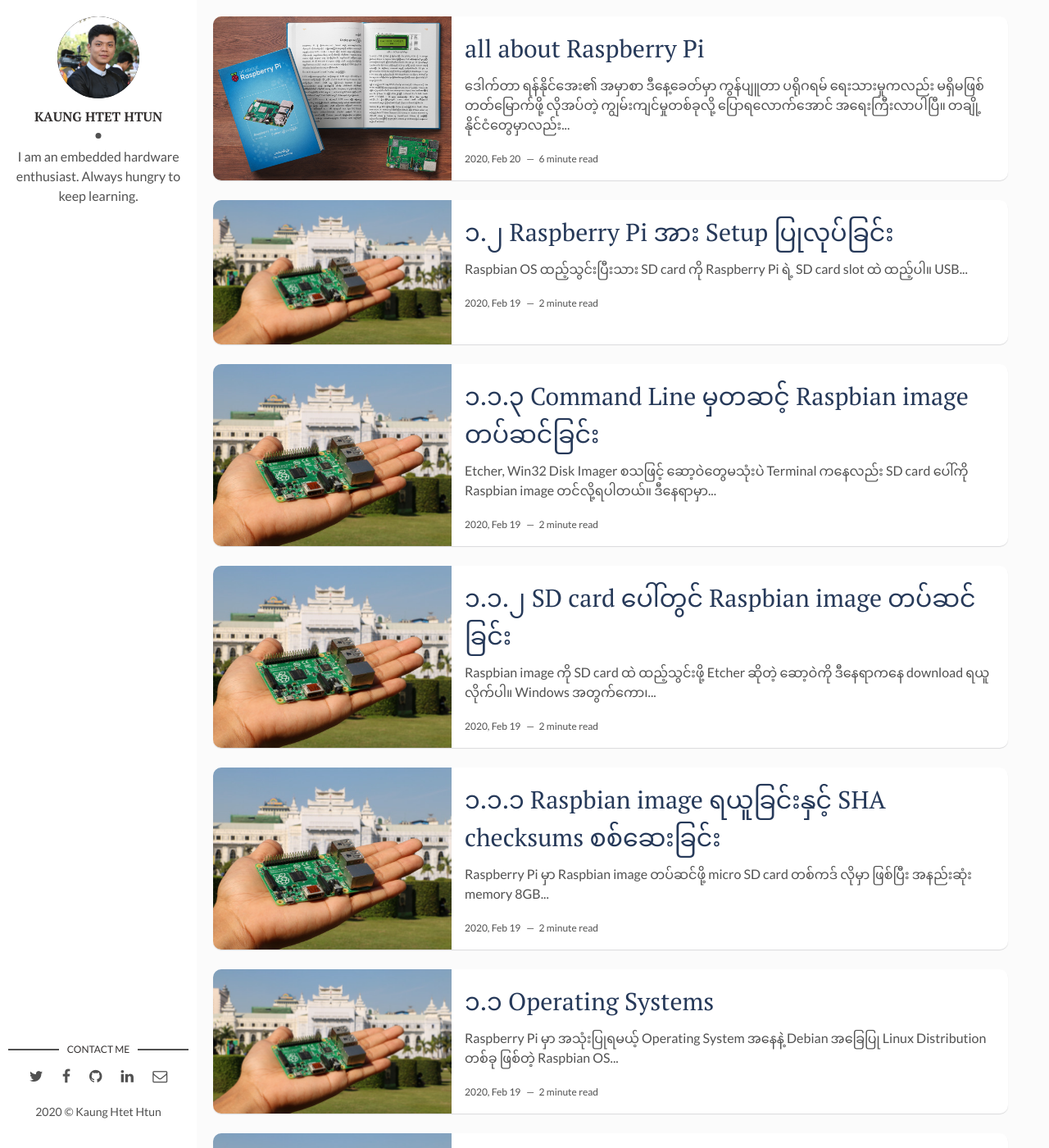
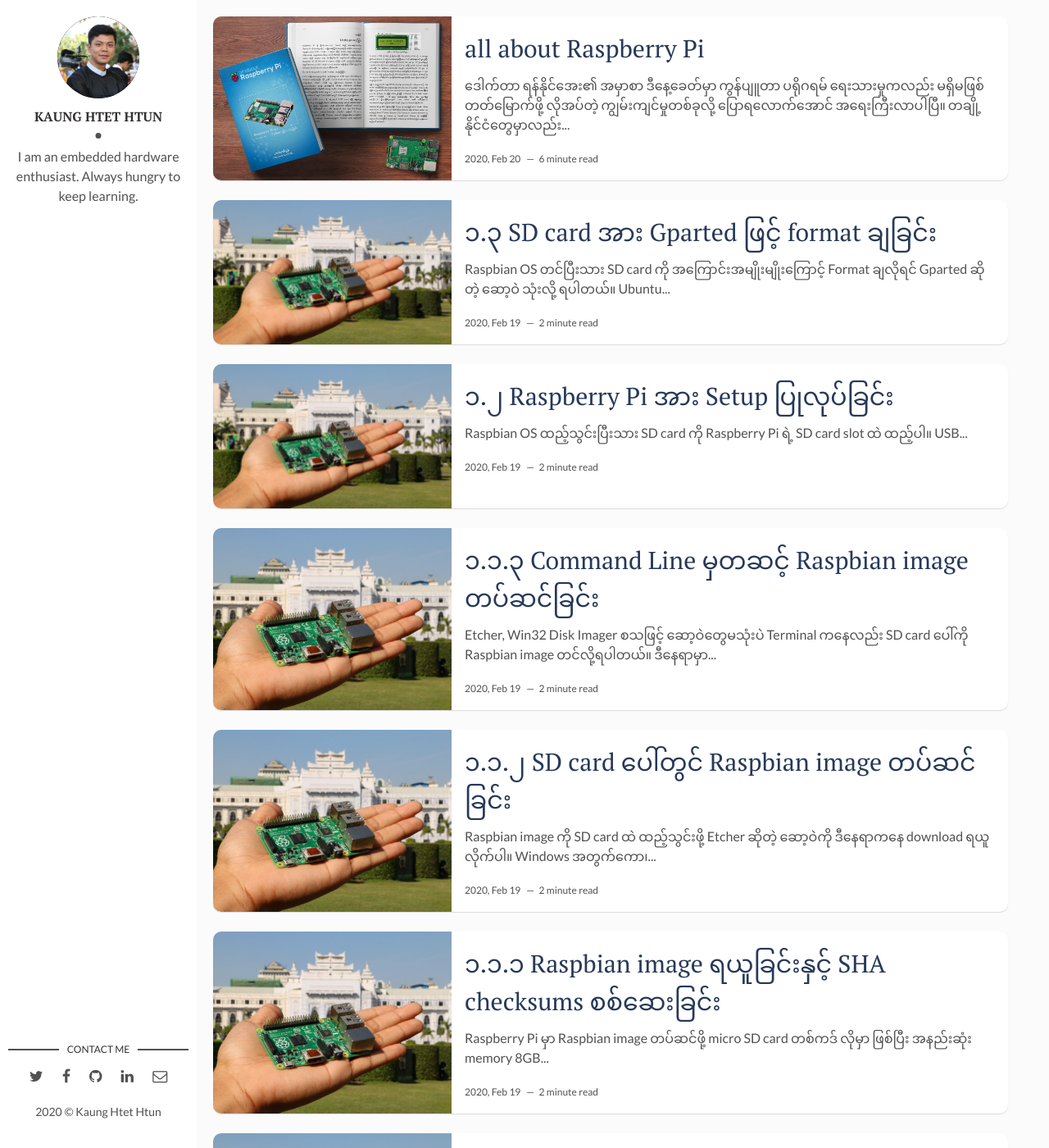
Before and after one commit to kogyikaunghtet/kogyikaunghtet.github.io, a Jekyll site: the page built from index.html, in a window 1280 px wide and 1400 px high. Shown: the whole window at 82% size. Built offline with Jekyll 4.4.1, drawn with Linux system fonts in a browser that asks for light colours; the list of posts is cut into pages by our own code; some of the changed text lies outside the part shown.

Commit message:
Initial commit

```diff
--- /dev/null
+++ b/_posts/2020-02-19-gparted-format.markdown
@@ -0,0 +1,84 @@
+---
+layout: post
+title: ၁.၃ SD card အား Gparted ဖြင့် format ချခြင်း
+date: 2020-02-19 16:32:20 +0630
+description: Raspberry Pi စာအုပ်
+img: rpibook/raspberry-pi.jpg
+fig-caption: # Add figcaption (optional)
+tags: [Raspberry Pi, Book]
+---
+Raspbian OS တင်ပြီးသား SD card ကို အကြောင်းအမျိုးမျိုးကြောင့် Format ချလိုရင် Gparted ဆိုတဲ့ ဆော့ဝဲ သုံးလို့ ရပါတယ်။ Ubuntu Software Center မှာ Gparted လို့ ရိုက်ရှာပြီး install ထည့်သွင်းလို့ ရသလို terminal ကနေလည်း အောက်ပါ command နဲ့ install လို့ ရပါတယ်။
+
+> $ sudo apt-get install gparted
+
+<p align="center">
+<img src="/assets/img/rpibook/gparted1.png">
+<br>
+<a>ပုံ(၁.၁၉) ၊ Ubuntu Software Center မှတဆင့် GParted ထည့်သွင်းခြင်း</a>
+</p>
+
+ထည့်သွင်းပြီးသွားရင် Gparted ကို ဖွင့်လိုက်ပါ။ ပုံ(၁.၂၀) ကအတိုင်း format ပြုလုပ်လိုတဲ့ ကိုယ့်ရဲ့ SD card ကို ရွေးပေးပါ။ အထက်မှာပြောခဲ့သလိုပဲ SD card ရဲ့ Partition ဟာ /dev/sdb ဖြစ်နေတာကို တွေ့ရပါမယ်။ ပုံ(၁.၂၁) မှာ သတိထားကြည့်လိုက်ရင် Right Click ထောက်ပြထားတဲ့ rootfs Partition က ဒုတိယ Partition /dev/sdb2 ဖြစ်ပြီး သူ့ရှေ့ကပ်လျက် အစိမ်းရောင်လေးက boot partition /dev/sdb1 ဖြစ်ပါတယ်။ ယခု နမူနာ လုပ်ပြနေတဲ့ SD card က 32GB ဖြစ်လို့ unallocated partition မှာ 25.45GB တောင် ဖြစ်နေတာ တွေ့ရပါတယ်။ ဒါကြောင့် SD card ရဲ့ Storage ကို အပြည့်အဝသုံးနိုင်အောင် ပုံ(၁.၁၈) တုန်းကလို Expand Filesystem ပြုလုပ်ရခြင်း ဖြစ်ပါတယ်။
+
+<p align="center">
+<img src="/assets/img/rpibook/gparted2.png">
+<br>
+<a>ပုံ(၁.၂၀) ၊ Gparted တွင် SD card ကို ရွေးချယ်ခြင်း</a>
+</p>
+
+Linux မှာ Partition တွေကို စီမံချင်ရင် ဒီအတိုင်းလုပ်လို့ မရပါဘူး။ SD card ရဲ့ partition တွေဟာ mount ဖြစ်မနေမှ ခွဲလို့ ရမှာပါ။ Right Click ထောက်ပြီး /dev/sdb1 ကော၊ /dev/sdb2 ပါ Unmount ပြုလုပ်ပေးလိုက်ပါ။
+
+<p align="center">
+<img src="/assets/img/rpibook/gparted3.png">
+<br>
+<a>ပုံ(၁.၂၁) ၊ partition ကို unmount ပြုလုပ်ခြင်း</a>
+</p>
+
+Unmount ဖြစ်သွားရင် Right Click ပြန်ထောက်ပြီး ၂ခုလုံးကို Delete လိုက်ပါ။
+
+<p align="center">
+<img src="/assets/img/rpibook/gparted4.png">
+<br>
+<a>ပုံ(၁.၂၂) ၊ Partition များ delete လုပ်ခြင်း</a>
+</p>
+
+SD card တစ်ခုလုံး unallocated ဖြစ်သွားရင် Partition အသစ် တည်ဆောက်ဖို့ Right Click နှိပ်ပြီး New ကို နှိပ်လိုက်ပါ။
+
+<p align="center">
+<img src="/assets/img/rpibook/gparted5.png">
+<br>
+<a>ပုံ(၁.၂၃) ၊ Partition အသစ် တည်ဆောက်ခြင်း</a>
+</p>
+
+ပေါ်လာတဲ့ box ထဲမှာ Partition တွေ ထပ်မခွဲပဲ Label နာမည်ပေးပြီး Add ကို နှိပ်လို့ရပါပြီ။ SD card ကို windows ကနေ Raspbian OS တင်ဖို့ အစီအစဉ်ရှိတယ် ဆိုရင်တော့ File System နေရာမှာ NTFS သို့မဟုတ် FAT32 ကို ရွေးခဲ့နိုင်ပါတယ်။ Ubuntu မှာပဲ သုံးမယ်ဆိုရင် ext4 က အဆင်ပြေပါတယ်။
+
+<p align="center">
+<img src="/assets/img/rpibook/gparted6.png">
+<br>
+<a>ပုံ(၁.၂၄) ၊ Partition Label name ပေးခြင်း</a>
+</p>
+
+New Partition ဖြစ်သွားပြီဆိုရင် အတည်ပြုဖို့ Apply အမှန်ခြစ်ကိုနှိပ်ပေးလိုက်ပါ။
+
+<p align="center">
+<img src="/assets/img/rpibook/gparted7.png">
+<br>
+<a>ပုံ(၁.၂၅) ၊ SD card အား ပြုပြင်ပြီးသမျှ အတည်ပြုခြင်း</a>
+</p>
+
+SD card Format ချဖို့ Gparted အပြင် Disks ဆိုတဲ့ Application လည်း သုံးနိုင်ပါတယ်။ Ubuntu မှာ Show Application Menu ကို နှိပ်ပြီး Utilities အောက်က Disks ကို ဖွင့်လိုက်ပါ။ ကိုယ့် SD card ကို ရွေးထားပြီးရင် Partition Volumes တွေ အောက်က အနှုတ်သင်္ကေတ ကို နှိပ်ပြီး delete ပြုလုပ် နိုင်ပါတယ်။
+
+<p align="center">
+<img src="/assets/img/rpibook/gparted8.png">
+<br>
+<a>ပုံ(၁.၂၆) ၊ Disks Application ဖြင့် format ပြုလုပ်ခြင်း</a>
+</p>
+
+unallocated ဖြစ်သွားရင် အပေါင်းသင်္ကေတကို နှိပ်ပြီး Volume နာမည်ပေးကာ Create ပြုလုပ်လိုက်ပါ။ Erase ကို ON ထားမိရင်တော့ အချိန်အတော်ကြာ စောင့်ရပါလိမ့်မယ်။
+
+<p align="center">
+<img src="/assets/img/rpibook/gparted9.png">
+<br>
+<a>ပုံ(၁.၂၇) ၊ SD card Volume Name သတ်မှတ်ပြီး Format ချခြင်း</a>
+</p>
+
+အခန်း(၁)အား ဆက်လက်ဖတ်ရှုရန် - <a style="text-decoration:none" href="https://rpibook.github.io">၁.၄ CPU Temperature စစ်ဆေးခြင်း</a>
--- a/_posts/2020-02-19-rpi-setup.markdown
+++ b/_posts/2020-02-19-rpi-setup.markdown
@@ -65,4 +65,4 @@
 <a>ပုံ(၁.၁၈) ၊ Expand Filesystem ကို ရွေးချယ်ခြင်း</a>
 </p>
 
-အခန်း(၁)အား ဆက်လက်ဖတ်ရှုရန် - <a style="text-decoration:none" href="https://rpibook.github.io">၁.၃ SD card အား Gparted ဖြင့် format ချခြင်း</a>
+အခန်း(၁)အား ဆက်လက်ဖတ်ရှုရန် - <a style="text-decoration:none" href="https://kogyikaunghtet.github.io/gparted-format/">၁.၃ SD card အား Gparted ဖြင့် format ချခြင်း</a>
```
Also changed, not shown: assets/img/rpibook/gparted1.png (added), assets/img/rpibook/gparted2.png (added), assets/img/rpibook/gparted3.png (added), assets/img/rpibook/gparted4.png (added), assets/img/rpibook/gparted5.png (added), assets/img/rpibook/gparted6.png (added), assets/img/rpibook/gparted7.png (added), assets/img/rpibook/gparted8.png (added), assets/img/rpibook/gparted9.png (added).
